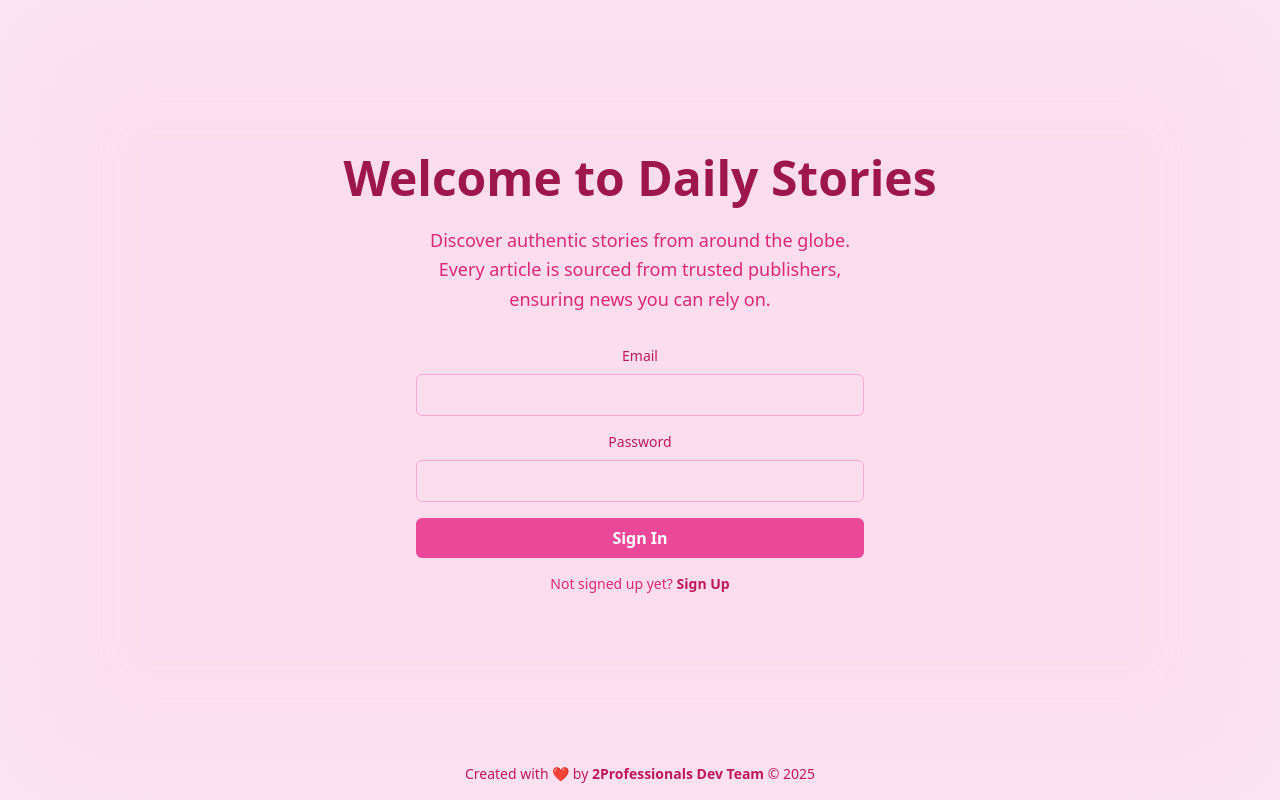
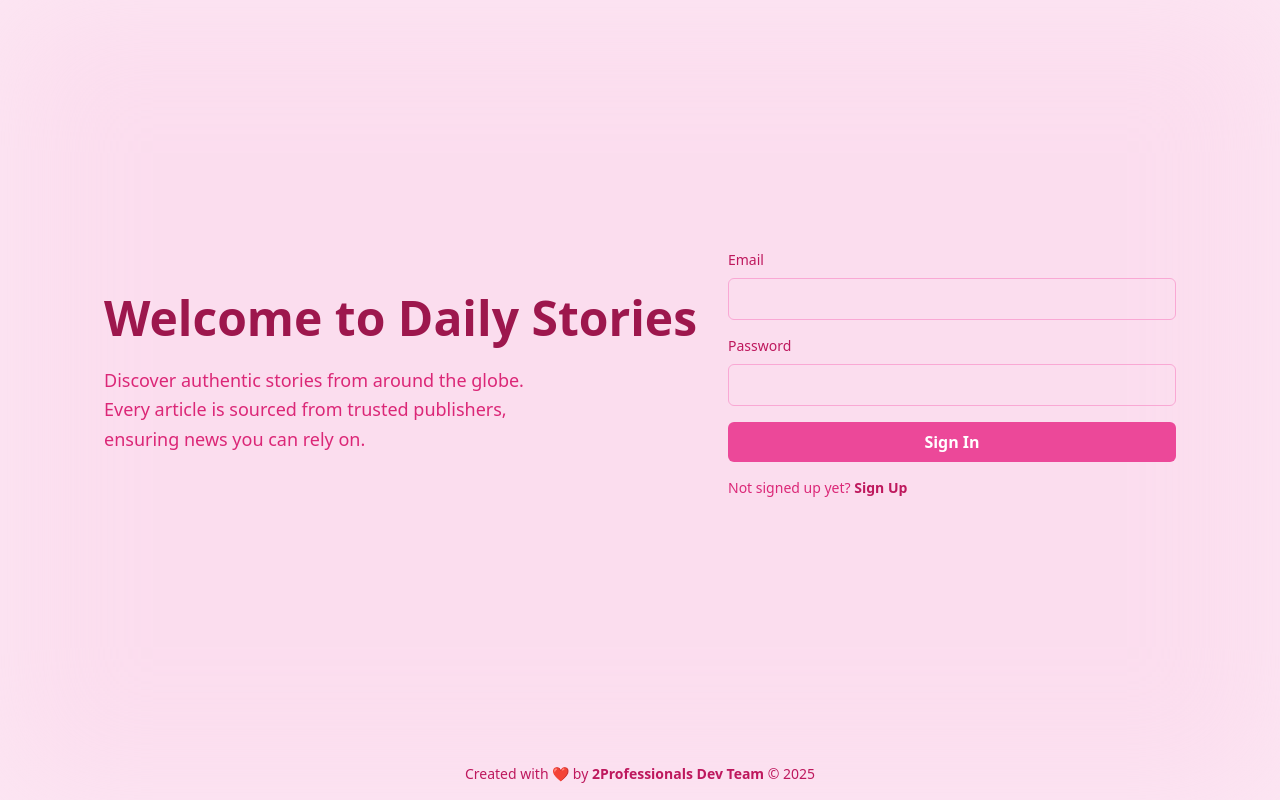
Before and after one commit to 2Professionals/daily_stories_frontend, an Angular app: page / in a window 1280 px wide. Built offline with nearby package versions, Linux system fonts and the light colour scheme; no server answers.

Commit message:
change the landing page layout to flex-column

```diff
--- a/src/components/landing-page/landing-page.component.html
+++ b/src/components/landing-page/landing-page.component.html
@@ -1,5 +1,5 @@
-<div class="bg-pink-100 min-h-screen flex flex-col justify-between items-center relative">
-  <div class="absolute inset-0 bg-pink-200 blur-3xl opacity-40"></div>
+<div class="bg-pink-100 min-h-screen flex flex-col relative">
+  <div class="absolute inset-0 bg-pink-200 blur-3xl opacity-40 z-0"></div>
 
   <div *ngIf="isLoading" class="absolute inset-0 flex items-center justify-center bg-white bg-opacity-70 z-[9999]">
     <mat-spinner diameter="100"></mat-spinner>
@@ -7,18 +7,22 @@
 
   <section
     [class.blur-md]="isLoading"
-    class="relative text-center py-16 px-4 flex flex-col justify-center items-center flex-grow transition duration-200"
-  >
+    class="relative flex flex-1 flex-col md:flex-row items-center justify-center z-10 px-4 py-16 transition duration-200">
+    <div class="md:w-1/2 text-center md:text-left mb-10 md:mb-0">
       <h1 class="text-5xl font-extrabold text-pink-800 mb-6">Welcome to Daily Stories</h1>
-    <p class="text-lg text-pink-600 max-w-md mx-auto mb-8 leading-relaxed">
+      <p class="text-lg text-pink-600 max-w-md md:mx-0 mx-auto leading-relaxed">
         Discover authentic stories from around the globe. Every article is sourced from trusted publishers, ensuring news you can rely on.
       </p>
+    </div>
 
-    <form [formGroup]="signInForm" (ngSubmit)="onSignIn()" class="w-full max-w-md">
+    <div class="md:w-1/2 w-full max-w-md">
+      <form [formGroup]="signInForm" (ngSubmit)="onSignIn()" class="w-full">
         <div class="mb-4">
           <label for="username" class="block text-sm font-medium text-pink-700 mb-2">Email</label>
-        <input type="text" id="username" formControlName="user_email" class="w-full border border-pink-300 px-4 py-2 rounded-md bg-transparent focus:outline-none focus:ring-2 focus:ring-pink-500"/>
-        <div *ngIf="signInForm.get('user_email')?.invalid && (signInForm.get('user_email')?.dirty || signInForm.get('user_email')?.touched)" class="mt-1">
+          <input type="text" id="username" formControlName="user_email"
+            class="w-full border border-pink-300 px-4 py-2 rounded-md bg-transparent focus:outline-none focus:ring-2 focus:ring-pink-500" />
+          <div *ngIf="signInForm.get('user_email')?.invalid && (signInForm.get('user_email')?.dirty || signInForm.get('user_email')?.touched)"
+            class="mt-1">
             <p class="text-red-500 text-xs" *ngIf="signInForm.get('user_email')?.errors?.['required']">Email is required.</p>
             <p class="text-red-500 text-xs" *ngIf="signInForm.get('user_email')?.errors?.['email']">Enter a valid email address.</p>
           </div>
@@ -26,31 +30,29 @@
 
         <div class="mb-4">
           <label for="password" class="block text-sm font-medium text-pink-700 mb-2">Password</label>
-        <input type="password" id="password" formControlName="user_password" class="w-full border border-pink-300 px-4 py-2 rounded-md bg-transparent focus:outline-none focus:ring-2 focus:ring-pink-500"/>
-        <div *ngIf="signInForm.get('user_password')?.invalid && (signInForm.get('user_password')?.dirty || signInForm.get('user_password')?.touched)" class="mt-1">
+          <input type="password" id="password" formControlName="user_password"
+            class="w-full border border-pink-300 px-4 py-2 rounded-md bg-transparent focus:outline-none focus:ring-2 focus:ring-pink-500" />
+          <div *ngIf="signInForm.get('user_password')?.invalid && (signInForm.get('user_password')?.dirty || signInForm.get('user_password')?.touched)"
+            class="mt-1">
             <p class="text-red-500 text-xs" *ngIf="signInForm.get('user_password')?.errors?.['required']">Password is required.</p>
             <p class="text-red-500 text-xs" *ngIf="signInForm.get('user_password')?.errors?.['minlength']">Password must be at least 3 characters long.</p>
           </div>
         </div>
 
-      <button
-        type="submit"
-        class="w-full bg-pink-500 hover:bg-pink-600 text-white font-semibold py-2 rounded-md transition duration-200"
-      >
+        <button type="submit"
+          class="w-full bg-pink-500 hover:bg-pink-600 text-white font-semibold py-2 rounded-md transition duration-200">
           Sign In
         </button>
       </form>
 
-    <p class="mt-4 text-sm text-pink-600">
+      <p class="mt-4 text-sm text-pink-600 text-center md:text-left">
         Not signed up yet?
         <a routerLink="/sign-up" class="text-pink-700 font-semibold hover:underline">Sign Up</a>
       </p>
+    </div>
   </section>
 
-  <footer
-    [class.blur-md]="isLoading"
-    class="relative text-center py-4 transition duration-200"
-  >
+  <footer [class.blur-md]="isLoading" class="relative text-center py-4 z-10">
     <p class="text-sm text-pink-700">
       Created with <span class="text-red-500">❤️</span> by <strong>2Professionals Dev Team</strong> © {{current_year}}
     </p>
```
Lines whose indentation alone changed are shown as unchanged.
